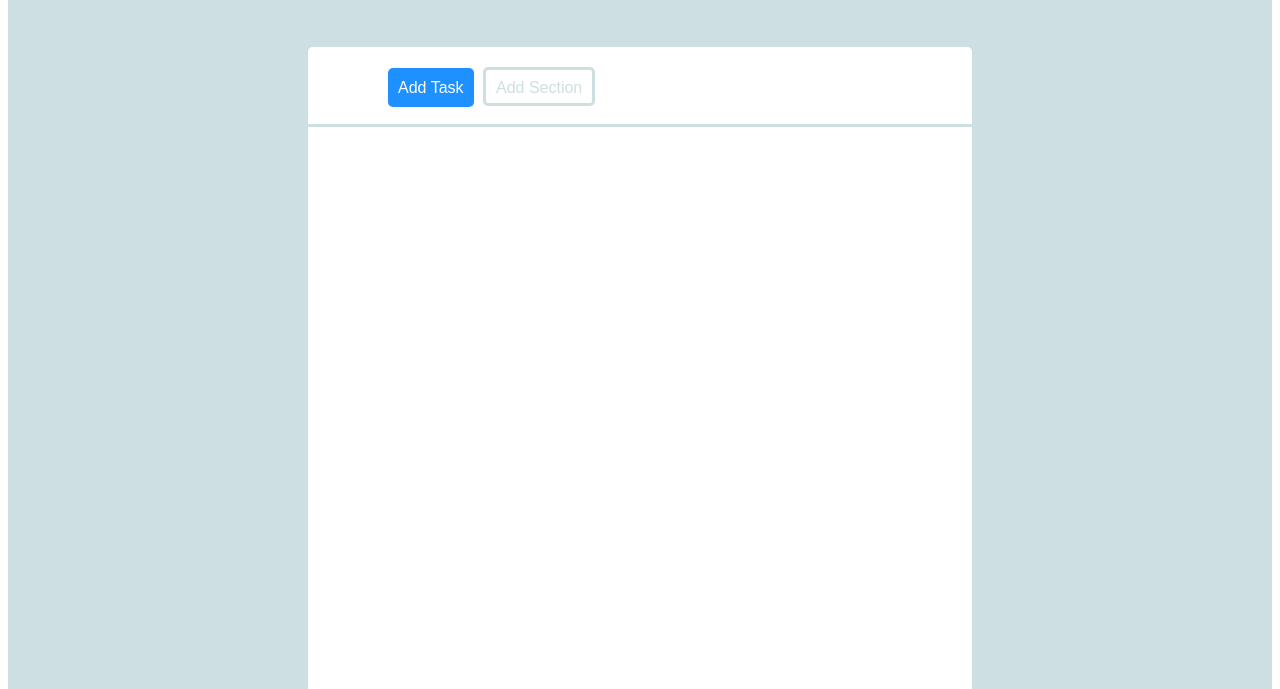
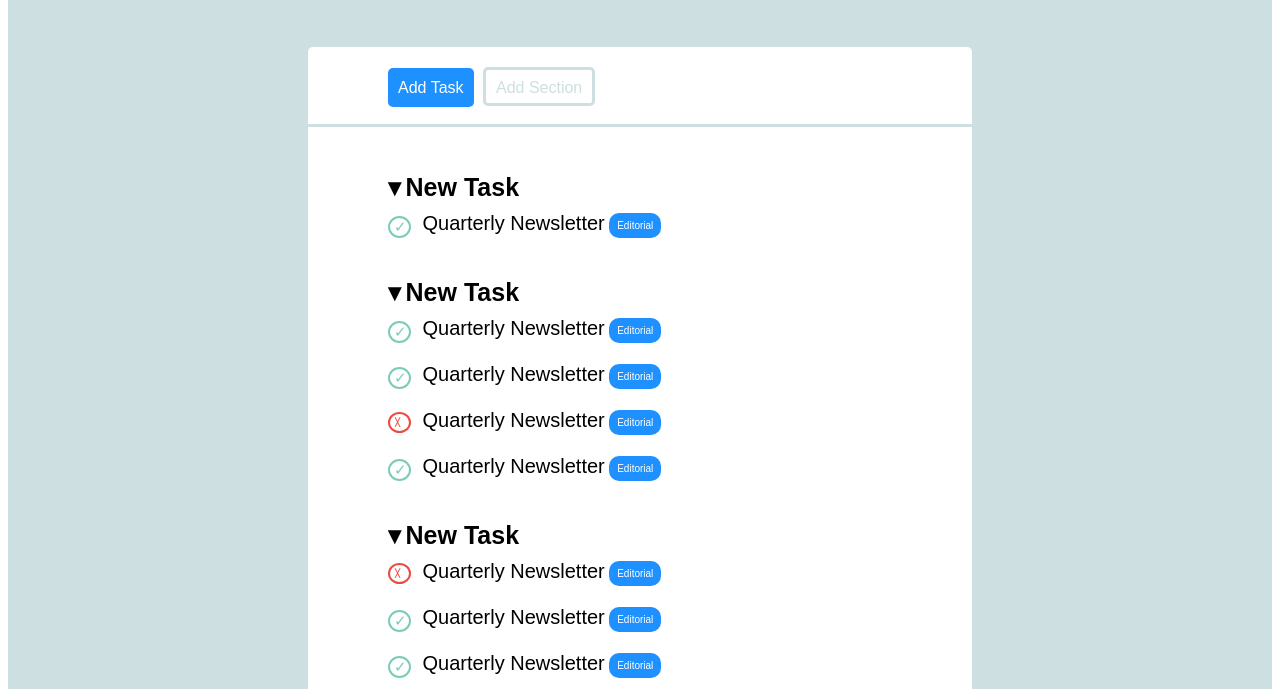
Before and after one commit to MatteoMeneguzzi/html-css-toboolist, a plain HTML site: page index.html in a window 1280 px wide. Shown: the part 111-800 px from the top of the page. Drawn offline with Linux system fonts and the light colour scheme; files whose address does not match are found by name.

Commit message:
main structure

```diff
--- a/index.html
+++ b/index.html
@@ -30,7 +30,7 @@
     <main>
 
     <!-- container -->
-        <div class="big">
+    <div class="big">
 
         <!-- add -->
             <section class="add">
@@ -38,8 +38,88 @@
                 <div class="add-section">Add Section</div>
             </section>
 
+    <!-- body -->
+    <section class="body">
 
+        <!-- new -->
+    <p class="new-task">
+        <div class="title-list-arrow">&#9662; </div><div class="title-list">New Task</div>
+            <div class="row">
+            <div class="check">&check;</div>
+            <div class="descrip">Quarterly Newsletter</div>
+            <div class="editorial">Editorial</div>
+            </div>
+    </p>
+
+   <!-- today -->
+   <p class="new-task">
+    <div class="title-list-arrow">&#9662; </div><div class="title-list">New Task</div>
+
+        <div class="row">
+        <div class="check">&check;</div>
+        <div class="descrip">Quarterly Newsletter</div>
+        <div class="editorial">Editorial</div>
         </div>
+
+        <div class="row">
+        <div class="check">&check;</div>
+        <div class="descrip">Quarterly Newsletter</div>
+        <div class="editorial">Editorial</div>
+        </div>
+
+        <div class="row">
+        <div class="remove">&#9587;</div>
+        <div class="descrip">Quarterly Newsletter</div>
+        <div class="editorial">Editorial</div>
+        </div>
+
+        <div class="row">
+        <div class="check">&check;</div>
+        <div class="descrip">Quarterly Newsletter</div>
+        <div class="editorial">Editorial</div>
+        </div>
+
+
+</p>
+
+<!-- upcoming -->
+<p class="new-task">
+    <div class="title-list-arrow">&#9662; </div><div class="title-list">New Task</div>
+
+    <div class="row">
+        <div class="remove">&#9587;</div>
+        <div class="descrip">Quarterly Newsletter</div>
+        <div class="editorial">Editorial</div>
+        </div>
+
+        <div class="row">
+        <div class="check">&check;</div>
+        <div class="descrip">Quarterly Newsletter</div>
+        <div class="editorial">Editorial</div>
+        </div>
+
+        <div class="row">
+        <div class="check">&check;</div>
+        <div class="descrip">Quarterly Newsletter</div>
+        <div class="editorial">Editorial</div>
+        </div>
+
+
+
+        <div class="row">
+        <div class="check">&check;</div>
+        <div class="descrip">Quarterly Newsletter</div>
+        <div class="editorial">Editorial</div>
+        </div>
+
+
+</p>
+
+    </section>
+
+
+
+    </div>
 
     </main>
 </body>
--- a/style.css
+++ b/style.css
@@ -76,3 +76,72 @@
     padding: 10px;
     border-radius: 5px;
 }
+
+/* body */
+.body {
+    padding: 10px 80px;
+}
+
+/* new task */
+
+.row {
+    margin-bottom: 20px;
+}
+
+.title-list {
+    display: inline-block;
+    font-weight: 700;
+    font-size: 25px;
+    margin-top: 20px;
+    margin-bottom: 10px;
+    margin-left: 5px;
+
+}
+
+.title-list-arrow {
+    display: inline-block;
+    font-weight: 700;
+    font-size: 25px;
+    margin-top: 20px;
+    margin-bottom: 10px;
+
+}
+
+.check {
+    display: inline-block;
+    width: 23px;
+    font-size: 15px;
+    padding-left: 4px;
+    border: 2px solid #7bcbb9;
+    border-radius: 50%;
+    color: #7bcbb9;
+}
+
+.descrip {
+    display: inline-block;
+    margin-left: 7px;
+    font-size: 20px;
+    vertical-align: 2px;
+}
+
+.editorial {
+    display: inline-block;
+    padding: 7px 8px;
+    background-color: dodgerblue;
+    color: white;
+    font-size: 10px;
+    border-radius: 10px;
+    vertical-align: 3px;
+}
+
+.remove {
+    display: inline-block;
+    width: 23px;
+    font-size: 8px;
+    font-weight: 700;
+    padding: 4px 5px;
+    border: 2px solid #eb4b41;
+    border-radius: 50%;
+    color: #eb4b41;
+    vertical-align: 4px;
+}
```
